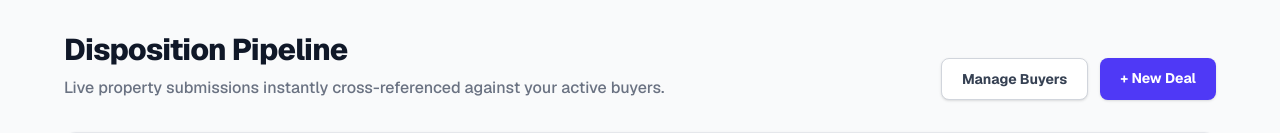
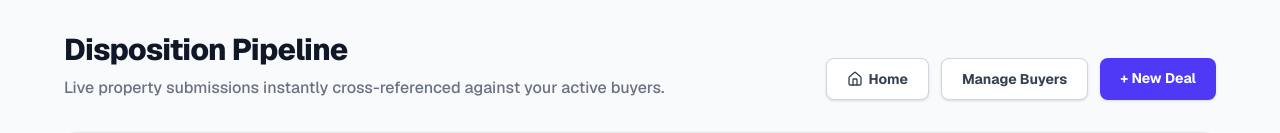
Before and after one commit to Devrancis/DispoRouter, a Next.js app: page /dashboard in a window 1280 px wide. Shown: the top 133 px of the page. Built offline with nearby package versions, Linux system fonts and the light colour scheme; no server answers; the database is empty.

Commit message:
fix: correct proxy middleware to allow authenticated users to view the landing page

```diff
--- a/src/app/dashboard/page.tsx
+++ b/src/app/dashboard/page.tsx
@@ -2,6 +2,7 @@ import { PrismaClient } from '@prisma/client'
 import { findMatchingBuyer } from '../engine'
 import Link from 'next/link'
 import { prisma } from '@/lib/prisma'
+import { Home, Users, PlusCircle } from 'lucide-react'
 
 export const dynamic = 'force-dynamic'
 
@@ -22,6 +23,12 @@ export default async function DashboardPage() {
             <p className="text-gray-500 text-sm sm:text-base font-medium">Live property submissions instantly cross-referenced against your active buyers.</p>
           </div>
           <div className="flex gap-3 w-full sm:w-auto">
+            <Link
+              href="/"
+              className="w-full sm:w-auto text-center inline-flex items-center justify-center gap-1.5 bg-white border border-gray-300 hover:bg-gray-50 text-gray-700 px-5 py-3 sm:py-2.5 rounded-lg text-sm font-bold shadow-sm transition-colors">
+              <Home className="w-4 h-4" />
+              Home
+            </Link>
             <Link href="/buyers" className="w-full sm:w-auto text-center bg-white border border-gray-300 hover:bg-gray-50 text-gray-700 px-5 py-3 sm:py-2.5 rounded-lg text-sm font-bold shadow-sm transition-colors">
               Manage Buyers
             </Link>
--- a/src/app/page.tsx
+++ b/src/app/page.tsx
@@ -42,7 +42,7 @@ export default function LandingPage() {
               <span className="animate-ping absolute inline-flex h-full w-full rounded-full bg-indigo-400 opacity-75"></span>
               <span className="relative inline-flex rounded-full h-2 w-2 bg-indigo-600"></span>
             </span>
-            Enterprise Disposition Engine v2.0
+            Enterprise Disposition Engine
           </motion.div>
 
           <motion.div variants={fadeUp}>
--- a/src/proxy.ts
+++ b/src/proxy.ts
@@ -8,13 +8,12 @@ export default function proxy(request: NextRequest) {
   // Define which pages don't require the password
   const isPublicPage = path === '/' || path === '/unlock'
 
-  // If they have no token and try to access a private page, kick them to unlock
+  // 1. If they have no token and try to access a private page, kick them to unlock
   if (!hasToken && !isPublicPage) {
     return NextResponse.redirect(new URL('/unlock', request.url))
   }
 
-  // If they already have the token and try to view the unlock page or landing page, send them to the dashboard
-  if (hasToken && isPublicPage) {
+  if (hasToken && path === '/unlock') {
     return NextResponse.redirect(new URL('/dashboard', request.url))
   }
 
```
